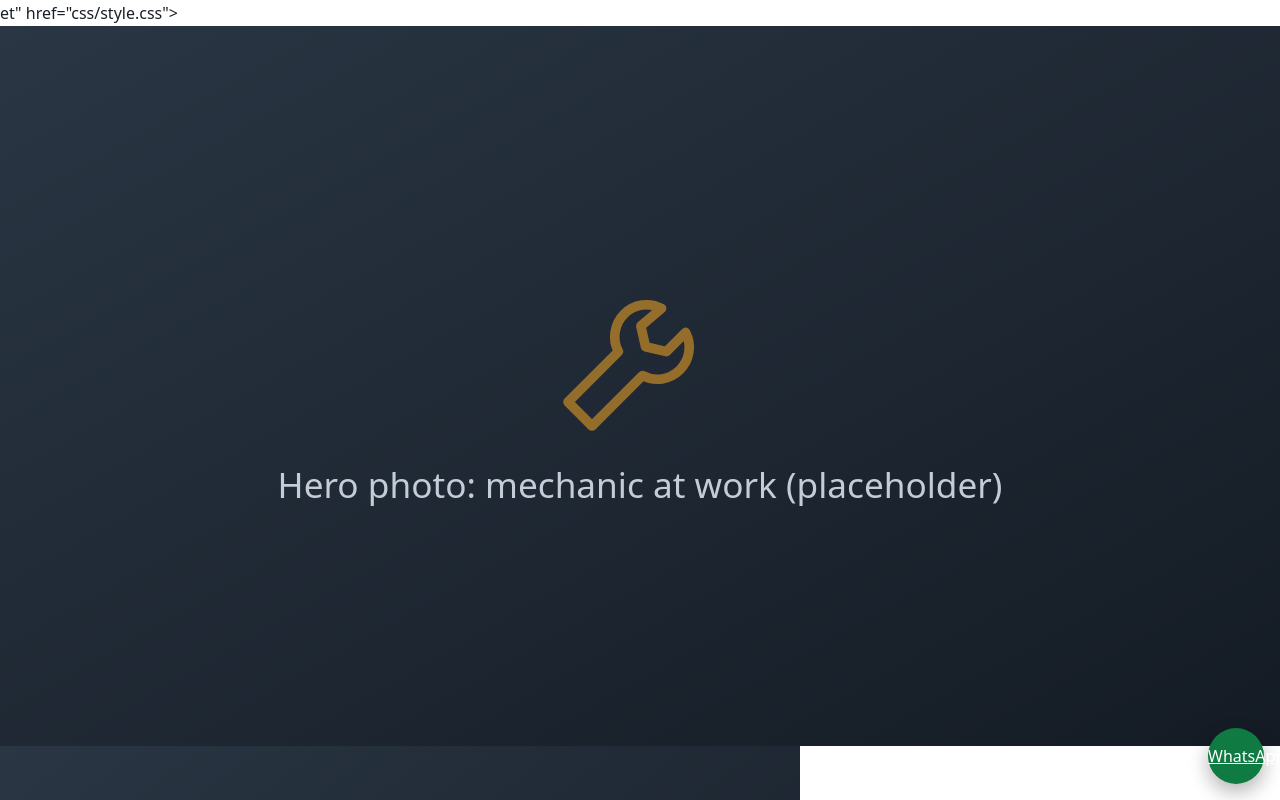
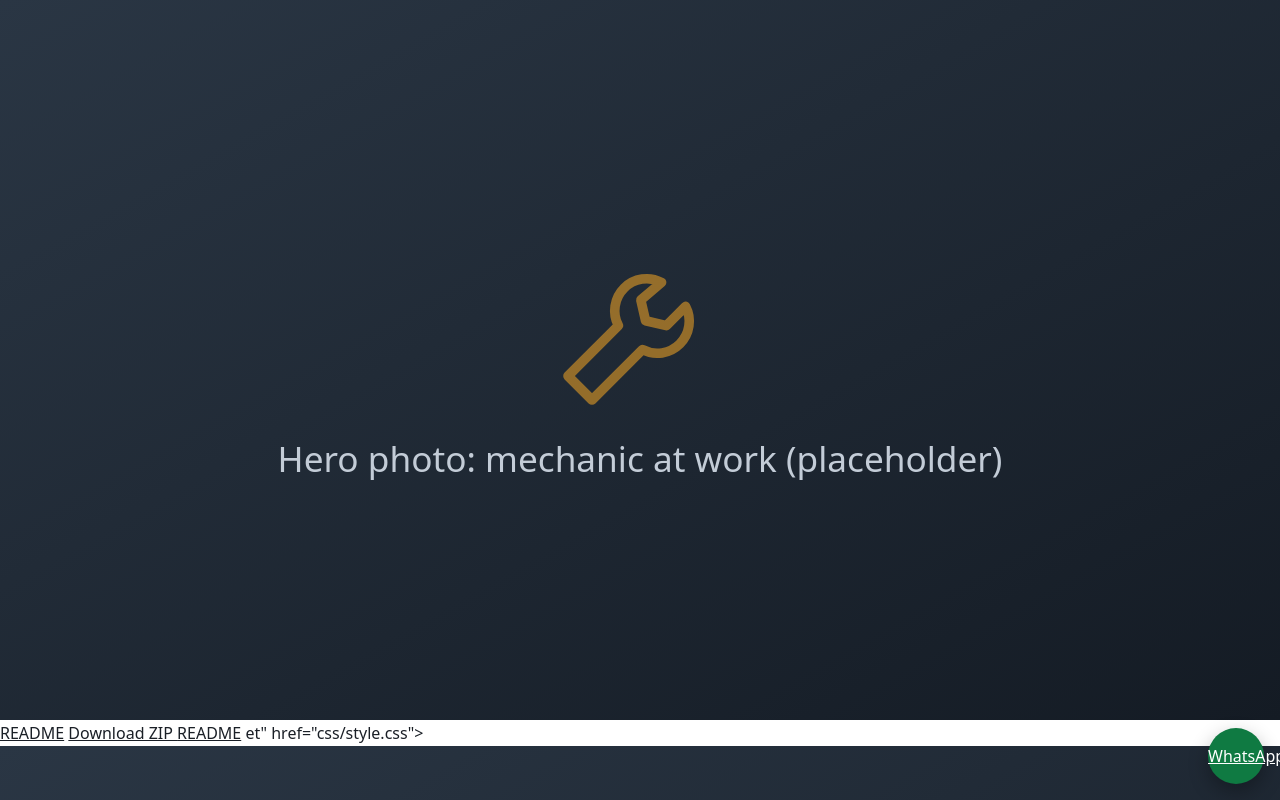
Before and after one commit to anasmirza123/business-landing-page, a website: page index.html in a window 1280 px wide. Shown: the top 800 px of the page. Drawn offline with Linux system fonts and the light colour scheme; files that its build step writes are made by us from their sources; files whose address does not match are found by name.

Commit message:
Update index.html

```diff
--- a/index.html
+++ b/index.html
@@ -4,6 +4,15 @@
   <meta charset="UTF-8">
   <meta name="viewport" content="width=device-width, initial-scale=1">
   <title>Al-Noor Auto Workshop | Professional Auto Repair &amp; Service</title>
+  <link rel="stylesheet" href="style.css">
+  <script src="app.js" defer></script>
+  <img src="hero.svg">
+<a href="README.md">README</a>
+  <a href="files.zip" download>
+    Download ZIP
+</a>
+
+  <a href="README.md">README</a>
   <meta name="description" content="Al-Noor Auto Workshop offers vehicle repair, routine maintenance, diagnostics, brake, AC and electrical service with clear communication and careful workmanship. Demo portfolio site.">
   <link rel="canonical" href="https://www.example.com/">
   <meta property="og:type" content="website">
```
